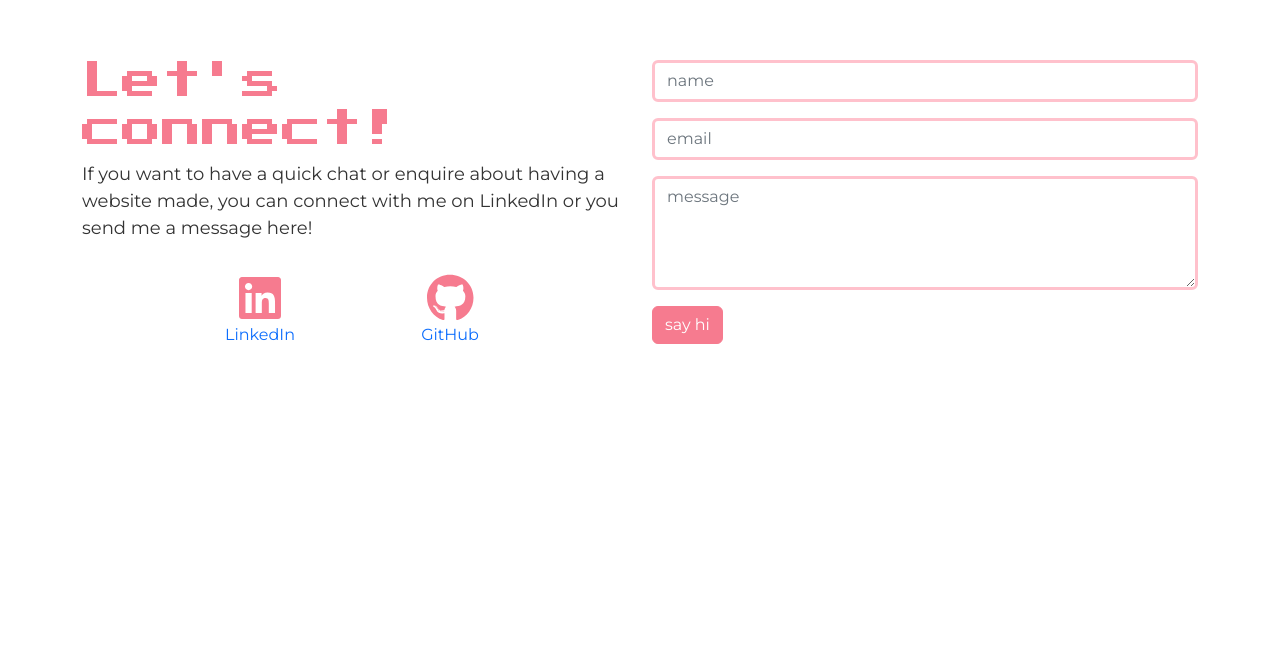
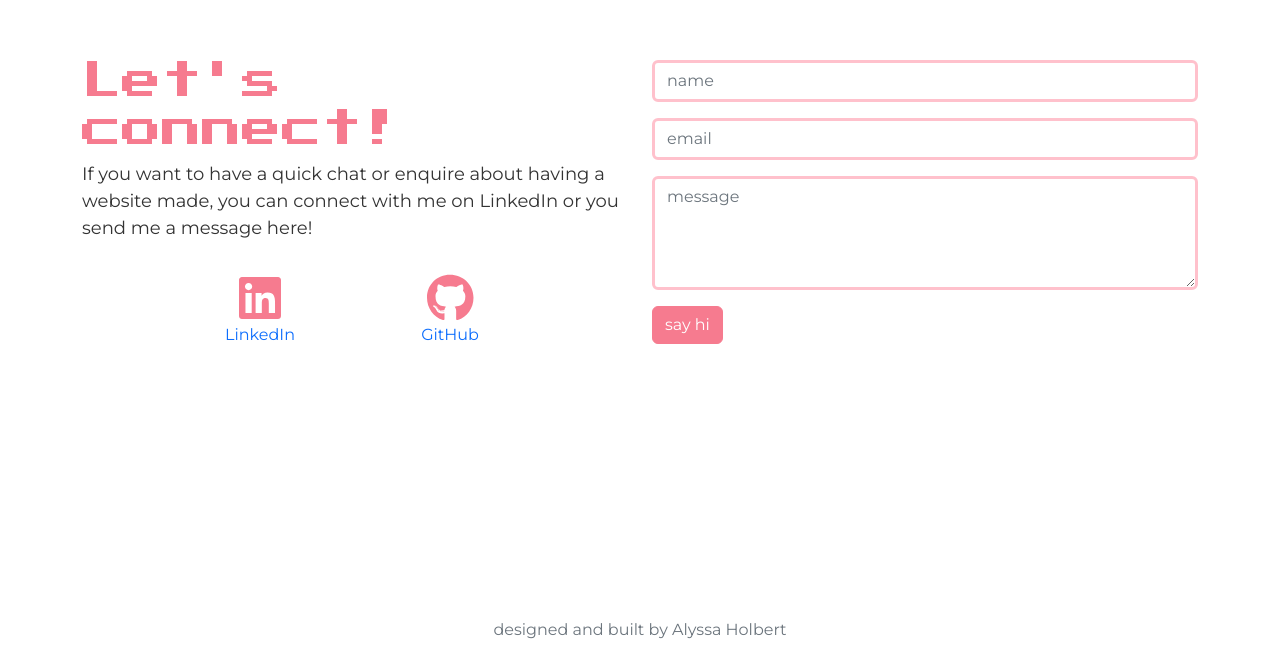
Before and after one commit to ah1096/developer-portfolio, a React (Create React App) app in the folder portfolio/: page / in a window 1280 px wide. Shown: the part 2646-3304 px from the top of the page. Before the commit the page ends 3248 px from the top, so only its background shows below. Built offline with nearby package versions, Linux system fonts and the light colour scheme; the HTML template or start-up script is replaced by a standard one; a web font is replaced by a local one.

Commit message:
added Footer

```diff
--- a/portfolio/src/App.js
+++ b/portfolio/src/App.js
@@ -4,6 +4,7 @@ import { ProjectPage } from './Components/ProjectPage.js'
 import { AboutPage } from './Components/AboutPage.js'
 import { ContactPage } from './Components/ContactPage.js'
 import { NavigationMenu } from './Components/NavigationMenu.js'
+import { Footer } from './Components/Footer.js'
 
 // TODO/stretch goals:
 // - add typewriter effect to LandingPage header text?
@@ -13,20 +14,12 @@ import { NavigationMenu } from './Components/NavigationMenu.js'
 export default function App() {
   return (
 <div>
-<NavigationMenu />
-
-{/* //LANDING PAGE: brand statement + icon */}
+  <NavigationMenu />
   <LandingPage />
-
-{/* //PROJECT PAGE: top 3 projects as cards w/ hover effect for descriptions. */}
   <ProjectPage />
-
-{/* //ABOUT PAGE: blurb about my education, professional experience, interests + photo; tech stack list */}
   <AboutPage />
-
-{/* //CONTACT PAGE: blurb with CTA, icons w/ links to socials, email form */}
   <ContactPage />
-
+  <Footer />
 </div>
   )
 };
--- a/portfolio/src/Old Components/Footer.js
+++ b/portfolio/src/Components/Footer.js
@@ -1,13 +1,13 @@
-export default function Footer(){
+export const Footer = () => {
     return(
     <div>
         <footer className="footer mt-auto py-3" id="footer">
-            <div className="container">
+            <div className="container text-center">
                 <span className="text-muted">
                     designed and built by Alyssa Holbert
                 </span>
             </div>
         </footer>
     </div>
-    )
-}
+    );
+};
```
